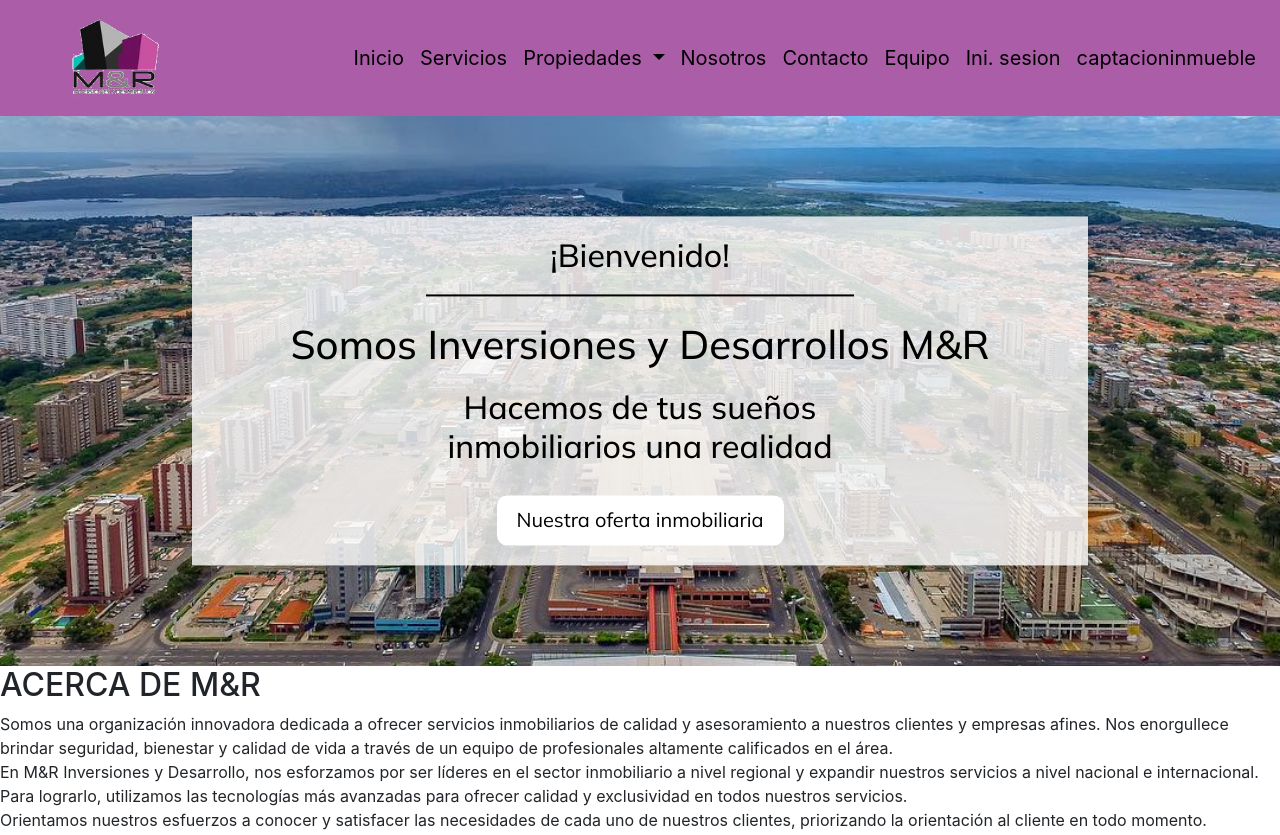
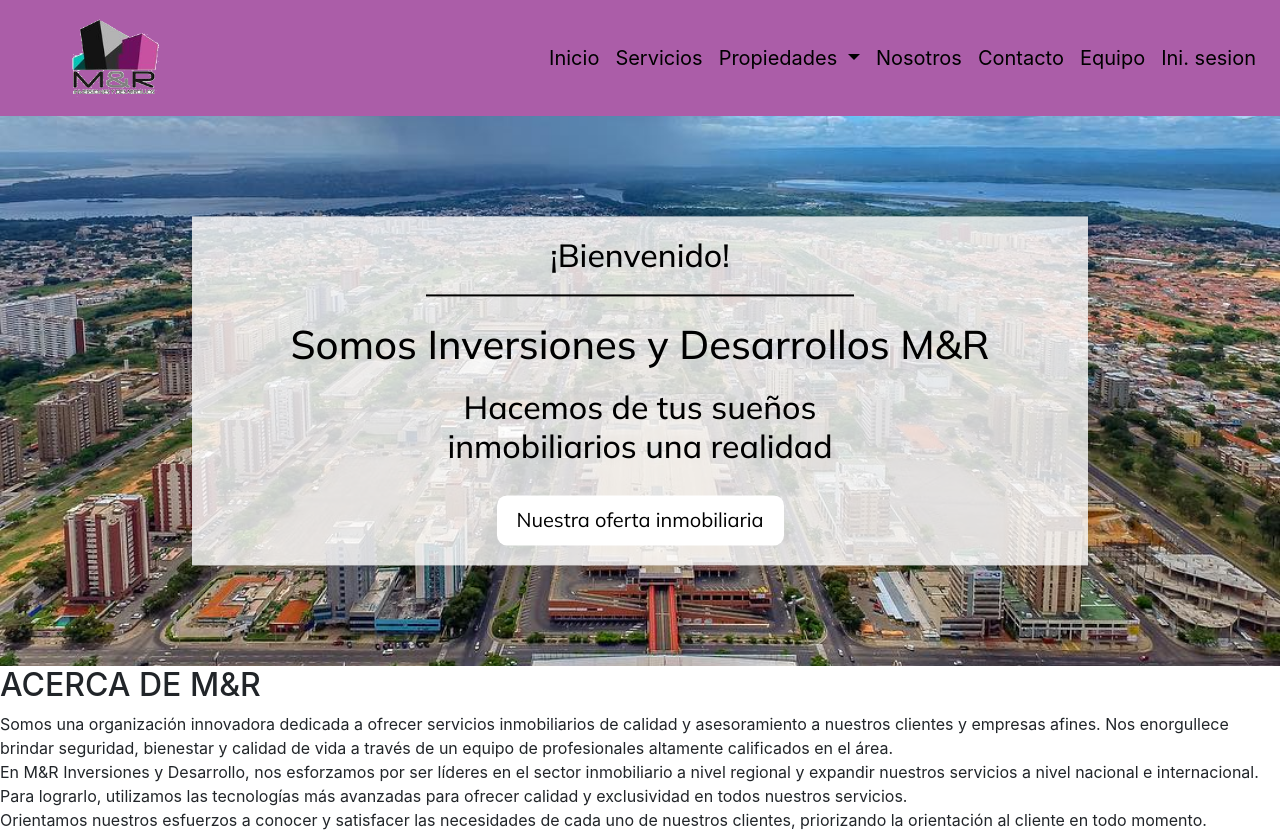
Before and after one commit to daniperdomo/Landing-page-myr, a website: page index.html in a window 1280 px wide. Shown: the top 835 px of the page. Drawn offline with nearby package versions, Linux system fonts and the light colour scheme.

Commit message:
Update index.html

```diff
--- a/index.html
+++ b/index.html
@@ -49,9 +49,6 @@
         </li>
         <li class="nav-item">
           <a class="nav-link nav-text" href="iniciarsesion.html">Ini. sesion</a>
-        </li>
-        <li class="nav-item">
-          <a class="nav-link nav-text" href="captacioninmueble.html">captacioninmueble</a>
         </li>
       </ul>
     </div>
```
